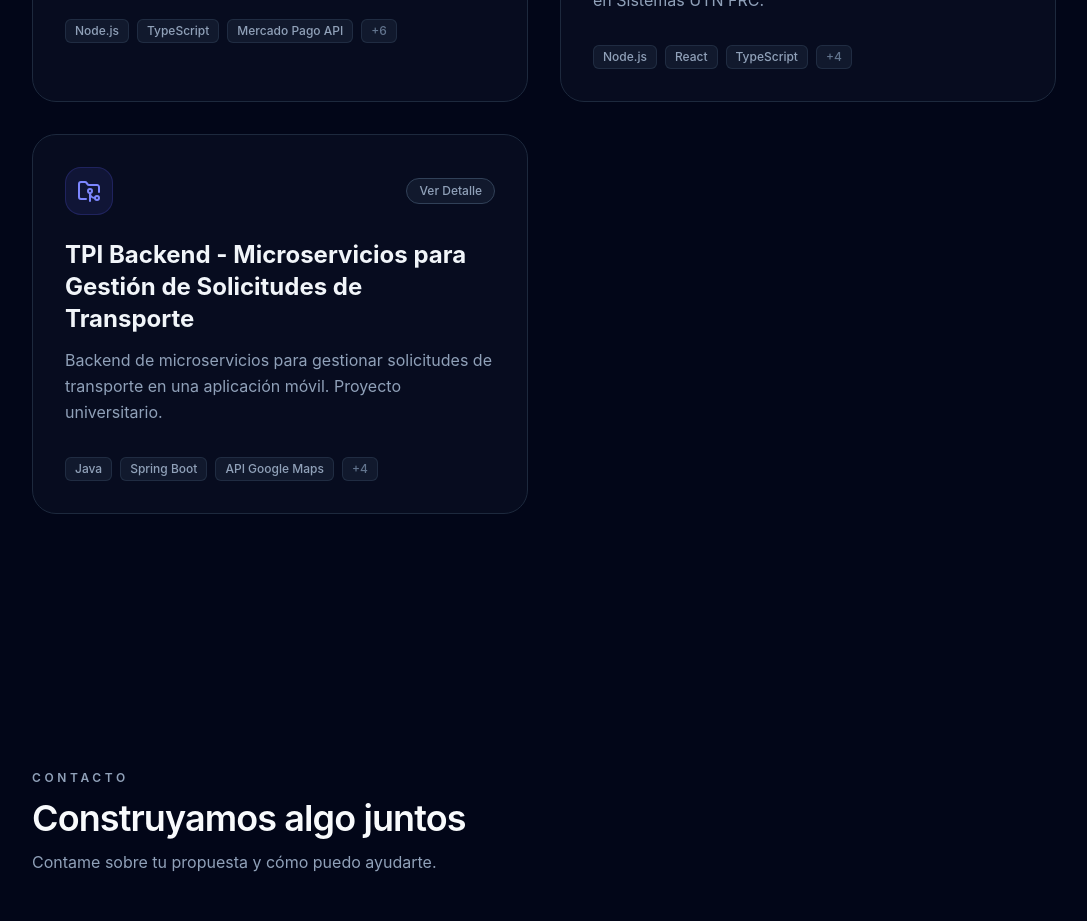
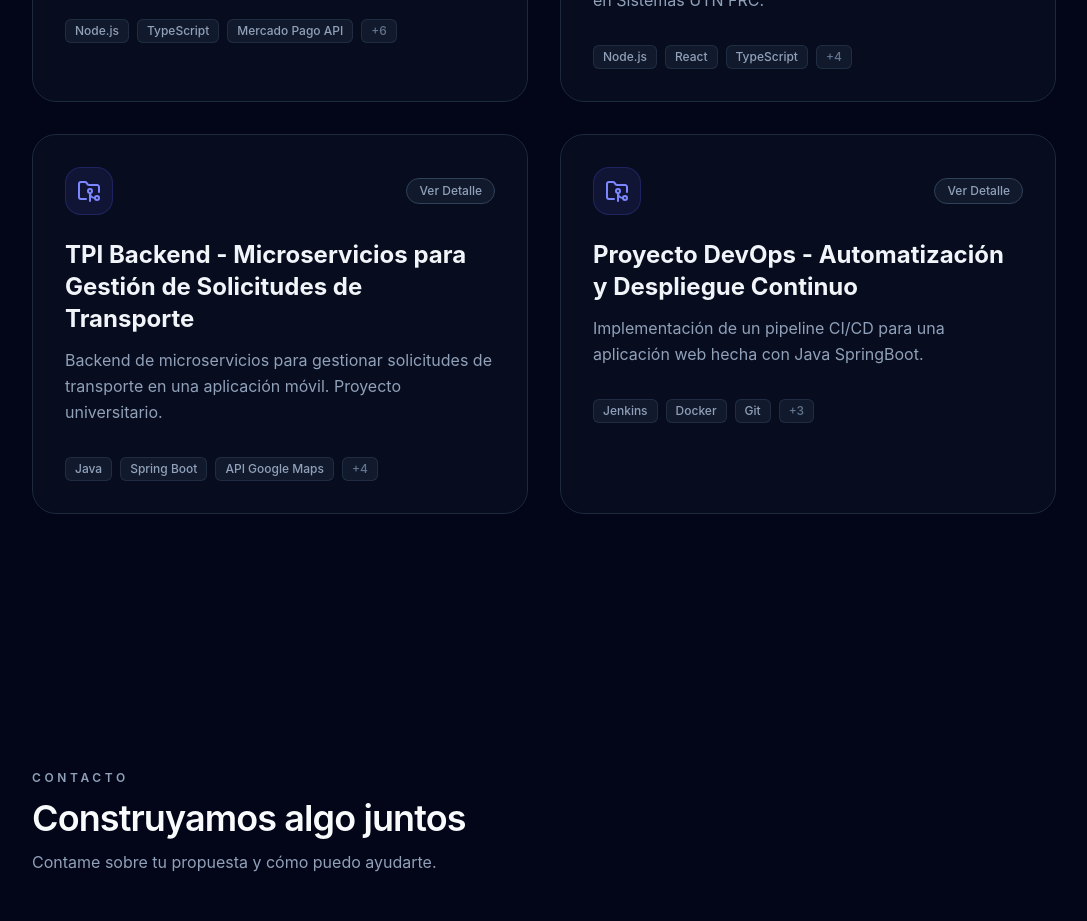
Before and after one commit to fabrizzio178/portfolio, a React (Vite) app: page / in a window 1280 px wide. Shown: the part 1900-2821 px from the top of the page, without its empty margins (96-1183 px from the left). Built offline with nearby package versions, Linux system fonts and the light colour scheme; no server answers.

Commit message:
new project

```diff
--- a/src/data/projects.ts
+++ b/src/data/projects.ts
@@ -1,6 +1,7 @@
 import { Layout, Server, CreditCard, Lock } from 'lucide-react';
 
 import tpiImg from "../assets/tpiImg.jpg";
+import imgDevOps from "../assets/imgDevOps.png";
 
 export type Project = {
   id: string;
@@ -71,5 +72,22 @@ export const projects: Project[] = [
 	githubUrl: "https://github.com/fabrizzio178/tp-backendDeApps",
 	image: tpiImg,
 	demoLabel: "Diagrama C4 de Contenedores Nivel 2"
+  },
+  {
+    id: 'devops',
+    title: 'Proyecto DevOps - Automatización y Despliegue Continuo',
+    shortDescription: 'Implementación de un pipeline CI/CD para una aplicación web hecha con Java SpringBoot.',
+    fullDescription: 'Desarrollé un pipeline de integración y despliegue continuo (CI/CD) utilizando herramientas como Jenkins y Docker. El proyecto automatiza el proceso de construcción, prueba y despliegue de una aplicación web, mejorando la eficiencia del equipo de desarrollo.',
+    problem: 'En muchos equipos de desarrollo, el proceso de despliegue manual puede ser propenso a errores y consume mucho tiempo. La falta de automatización puede llevar a retrasos en la entrega de nuevas funcionalidades y correcciones de errores.',
+    solution: 'Implementé un pipeline CI/CD que automatiza todo el proceso desde la construcción hasta el despliegue en producción. Esto reduce los errores humanos, acelera el tiempo de entrega y permite a los desarrolladores centrarse en escribir código en lugar de gestionar despliegues manuales. Utilicé Jenkins para orquestar el pipeline, Docker para contenerizar la aplicación y Git para el control de versiones. Como es local, configure Jenkins para que utilice un Trigger basado en polling del repositorio cada 2 minutos.',
+    technologies: ['Jenkins', 'Docker', 'Git', 'SolarQube', 'Java', 'SpringBoot'],
+    features: [
+      { icon: Server, title: 'Automatización Completa', desc: 'Pipeline que cubre desde la construcción hasta el despliegue.' },
+      { icon: Layout, title: 'Integración Continua', desc: 'Pruebas automáticas para asegurar la calidad del código.' },
+      { icon: Lock, title: 'Despliegue Seguro', desc: 'Despliegue automatizado con rollback en caso de fallos.' },
+    ],
+    githubUrl: 'https://github.com/fabrizzio178/DevOps-Practice',
+    image: imgDevOps,
+    demoLabel: 'UI de Jenkins'
   }
 ];
```
Also changed, not shown: src/assets/imgDevOps.png (added).
